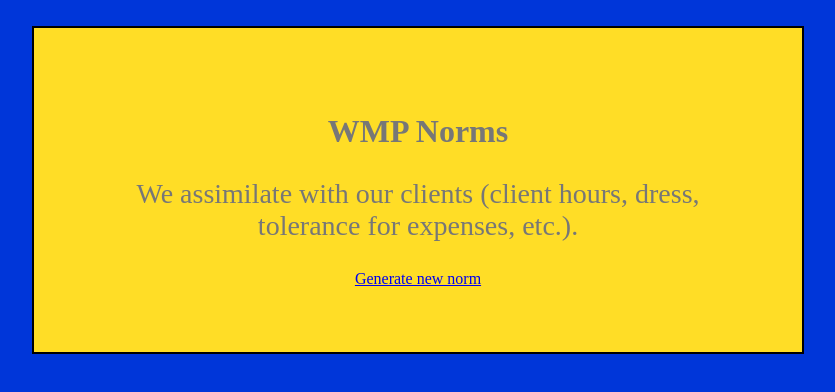
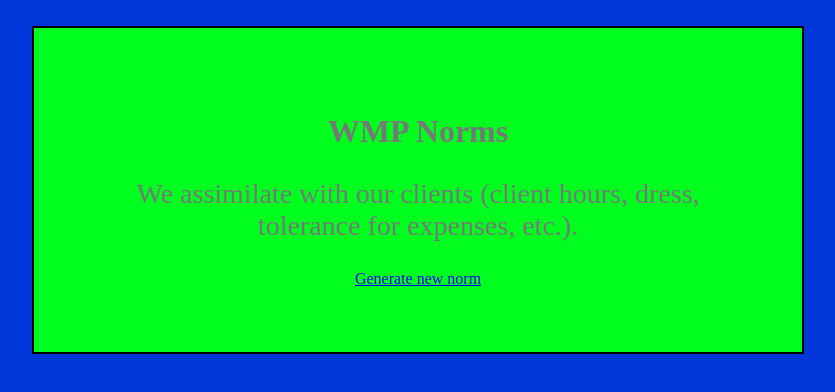
Before and after one commit to tnubel/wmpnorms, a plain HTML site: page index.html in a window 1280 px wide. Shown: the whole page, without its empty margins (222-1057 px from the left). Drawn offline with nearby package versions, Linux system fonts and the light colour scheme.

Commit message:
Changing background color again.
Signed-off-by: tnubel <theodore.nubel@gmail.com>

```diff
--- a/main.css
+++ b/main.css
@@ -6,7 +6,7 @@ html {
 body {
   width: 50%;
   margin: auto;
-  background-color: #FFDD26;
+  background-color: #00FF1F;
   border: 2px solid #000000;
   padding: 5%;
   font-family: "Times New Roman", Georgia, serif;
```
